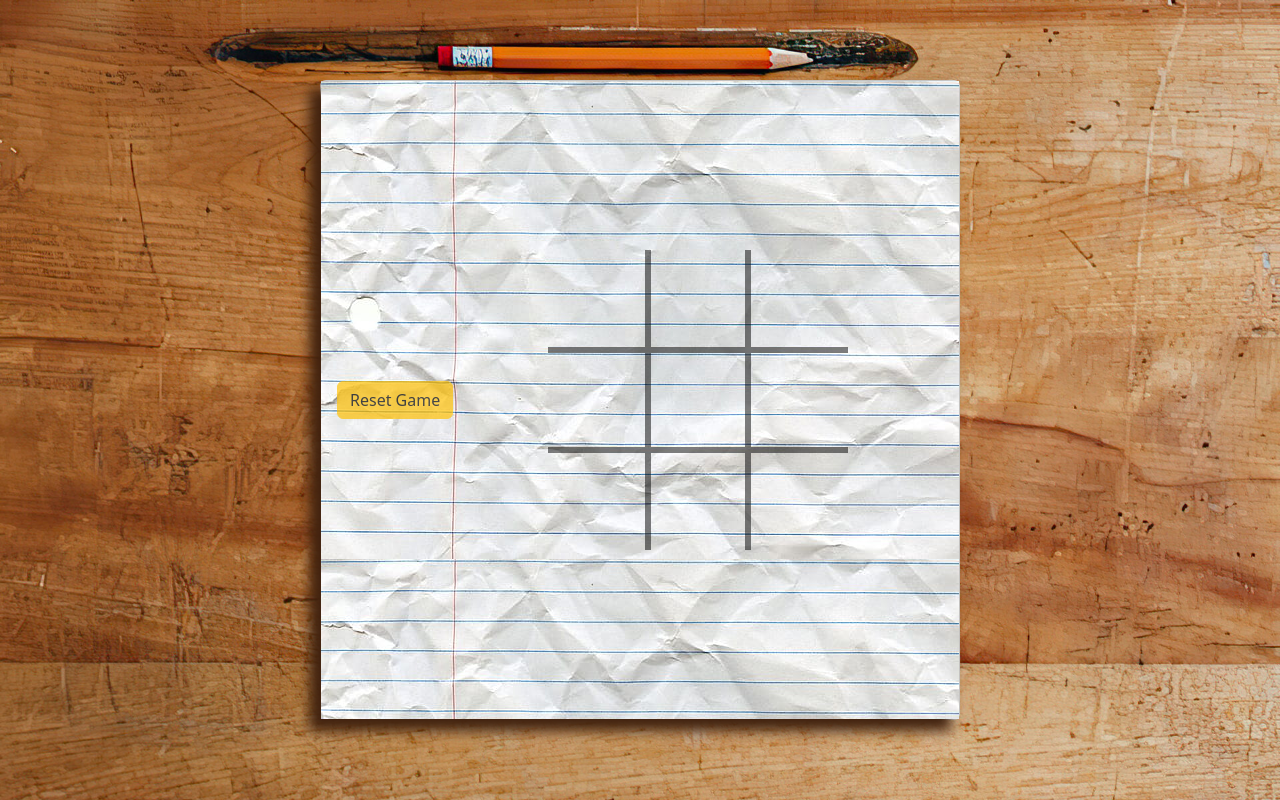
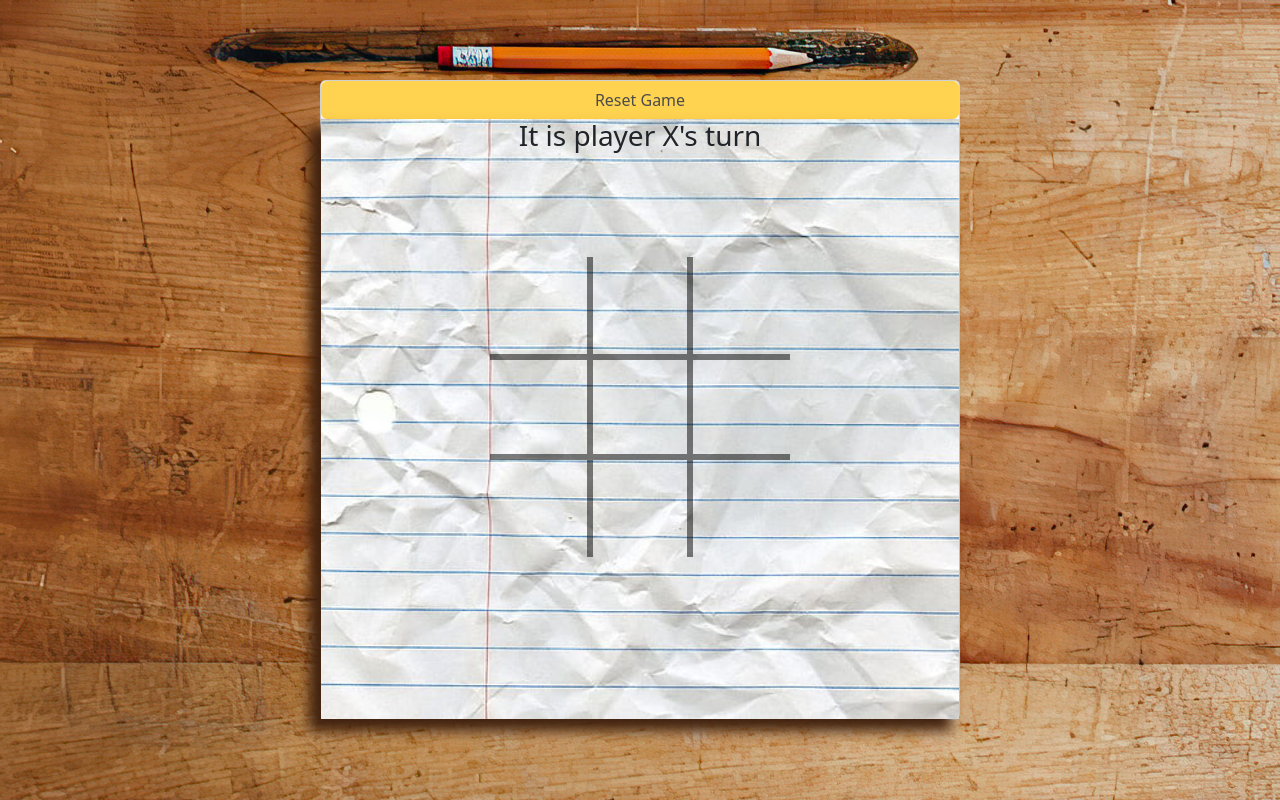
Before and after one commit to daniel-cox/Week-11-JQuery_and_AJAX, a website: page index.html in a window 1280 px wide. Drawn offline with nearby package versions, Linux system fonts and the light colour scheme.

Commit message:
added changes to html / js

```diff
--- a/index.html
+++ b/index.html
@@ -17,10 +17,12 @@
   </head>
   <body>
     <div class="card" style="width: 40rem; height: 40rem">
-      <div class="card-body d-flex align-items-center justify-content-center">
       <button type="button" class="btn btn-warning" id="resetGame">
         Reset Game
       </button>
+      <div class="cardGameContainer">
+        <div id="playerTurn"></div>
+        <div class="card-body d-flex align-items-center justify-content-center">
           <div class="tikTakToeGame">
             <div class="square" id="square1"></div>
             <div class="square" id="square2"></div>
@@ -34,6 +36,7 @@
           </div>
         </div>
       </div>
+    </div>
     <script src="./node_modules/bootstrap/dist/js/bootstrap.bundle.js"></script>
     <script src="./node_modules/jquery/dist/jquery.min.js"></script>
     <script src="./scripts.js"></script>
--- a/main.css
+++ b/main.css
@@ -15,6 +15,12 @@ body {
   height: 100vh;
 }
 
+#playerTurn {
+  text-align: center;
+  font-size: 1em;
+  padding-bottom: 5em;
+}
+
 .square {
   caret-color: transparent;
   cursor: url("./img/dpencil.png"), default;
@@ -29,9 +35,11 @@ button {
   font-family: pencilregular;
 }
 
-.card-body {
+.cardGameContainer {
   background-image: url(./img/notebookpaper.jpg);
   box-shadow: -10px 10px 12px 2px #41220f;
+  background-size: cover;
+  height: 100%;
 }
 
 /*sets width and layout of board game*/
--- a/scripts.js
+++ b/scripts.js
@@ -1,8 +1,10 @@
 $(function () {
   // Initialize variables
-  var player = "X";
-  var turns = 0;
-  var squareValues = {};
+  let player = "X";
+  let turns = 0;
+  let squareValues = {};
+  let playerTurn = document.getElementById("playerTurn");
+  playerTurn.innerHTML = `<h3>It is player ${player}'s turn</h3>`;
 
   function playGame() {
     // Select all the squares and add click listeners to each one
@@ -17,16 +19,24 @@ $(function () {
       squareValues[$(this).attr("id")] = player;
       turns++;
 
-      // Check if the game has been won or tied
-      if (checkWin() || checkTie()) {
-        console.log("before game ends");
+      // Check if the game has been won
+      if (checkWin()) {
+        //uses a timeout to make it asynchronous
+        setTimeout(function () {
+          endGame();
+        }, 0);
+        return;
+      }
+
+      // Check if the game has been tied
+      if (checkTie()) {
         endGame();
         return;
       }
-      console.log("after game ends");
+
       // Switch to the other player
       player = player === "X" ? "O" : "X";
-      console.log("after player turn");
+      playerTurn.innerHTML = `<h3>It is player ${player}'s turn</h3>`;
     });
 
     // Add click listener to the reset button
@@ -34,6 +44,7 @@ $(function () {
       resetGame();
     });
   }
+
   playGame();
   console.log("after Play game");
   // Function to check if the game has been won
@@ -89,11 +100,11 @@ $(function () {
   // Function to reset the game
   function resetGame() {
     $(".square").text("");
-    $(".square").on("click");
+    $(".square").off("click");
     player = "X";
     turns = 0;
     squareValues = {};
     playGame();
-    console.log("Game is reset");
+    console.log("The game is reset");
   }
 });
```
Lines whose indentation alone changed are shown as unchanged.
